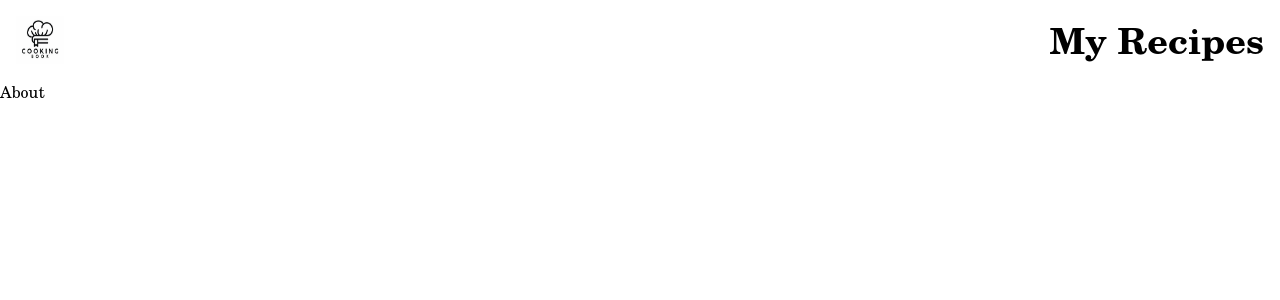
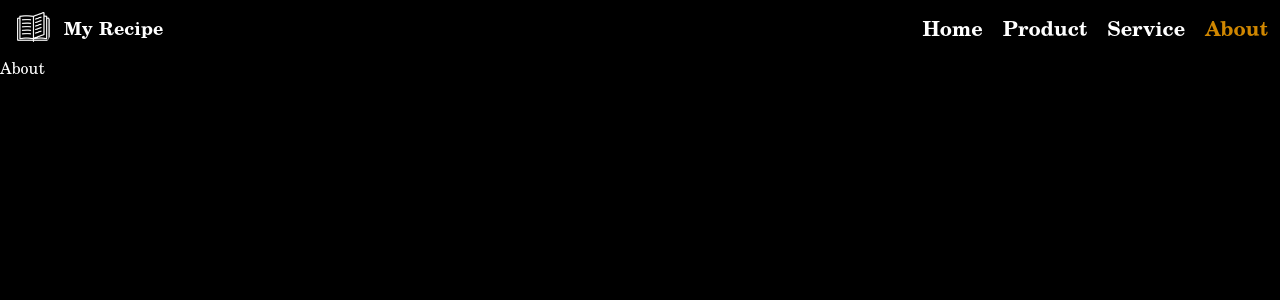
Before and after one commit to Vidushi491/ReactProject-9, a React (Vite) app: page /about in a window 1280 px wide. Shown: the top 300 px of the page. Built offline with nearby package versions, Linux system fonts and the light colour scheme.

Commit message:
updated project 9

```diff
--- a/package.json
+++ b/package.json
@@ -11,7 +11,10 @@
   },
   "dependencies": {
     "@tailwindcss/vite": "^4.1.18",
+    "gsap": "^3.14.2",
+    "motion": "^12.29.2",
     "react": "^19.1.1",
+    "react-bits": "^1.0.5",
     "react-dom": "^19.1.1",
     "react-router-dom": "^7.13.0",
     "tailwindcss": "^4.1.18"
--- a/src/App.jsx
+++ b/src/App.jsx
@@ -1,20 +1,11 @@
-import { Route, Routes } from "react-router-dom"
 import Nav from "./components/Nav"
-import Home from "./components/Home"
-import  Product from "./components/Product"
-import Service from "./components/Service"
-import About from "./components/About"
+import MainRoutes from "./routes/MainRoutes"
 
 const App = () => {
   return (
   <div>
     <Nav/>
-     <Routes>
-    <Route path="/" element={<Home/>}/>
-     <Route path="/product" element={<Product/>}/>
-      <Route path="/service" element={<Service/>}/>
-       <Route path="/about" element={<About/>}/>
-   </Routes>
+    <MainRoutes/>
   </div>
   )
 }
--- /dev/null
+++ b/src/components/BlurText.jsx
@@ -0,0 +1,122 @@
+import { motion } from "motion/react";
+import { useEffect, useRef, useState, useMemo } from "react";
+
+const buildKeyframes = (from, steps) => {
+  const keys = new Set([
+    ...Object.keys(from),
+    ...steps.flatMap(s => Object.keys(s))
+  ]);
+
+  const keyframes = {};
+  keys.forEach(k => {
+    keyframes[k] = [from[k], ...steps.map(s => s[k])];
+  });
+
+  return keyframes;
+};
+
+const BlurText = ({
+  text = "",
+  delay = 200,
+  className = "",
+  animateBy = "words",
+  direction = "top",
+  threshold = 0.1,
+  rootMargin = "0px",
+  animationFrom,
+  animationTo,
+  easing = t => t,
+  onAnimationComplete,
+  stepDuration = 0.35
+}) => {
+  const elements =
+    animateBy === "words" ? text.split(" ") : text.split("");
+
+  const [inView, setInView] = useState(false);
+  const ref = useRef(null);
+
+  useEffect(() => {
+    if (!ref.current) return;
+
+    const observer = new IntersectionObserver(
+      ([entry]) => {
+        if (entry.isIntersecting) {
+          setInView(true);
+          observer.unobserve(ref.current);
+        }
+      },
+      { threshold, rootMargin }
+    );
+
+    observer.observe(ref.current);
+    return () => observer.disconnect();
+  }, [threshold, rootMargin]);
+
+  const defaultFrom = useMemo(
+    () =>
+      direction === "top"
+        ? { filter: "blur(10px)", opacity: 0, y: -50 }
+        : { filter: "blur(10px)", opacity: 0, y: 50 },
+    [direction]
+  );
+
+  const defaultTo = useMemo(
+    () => [
+      {
+        filter: "blur(5px)",
+        opacity: 0.5,
+        y: direction === "top" ? 5 : -5
+      },
+      { filter: "blur(0px)", opacity: 1, y: 0 }
+    ],
+    [direction]
+  );
+
+  const fromSnapshot = animationFrom ?? defaultFrom;
+  const toSnapshots = animationTo ?? defaultTo;
+
+  const stepCount = toSnapshots.length + 1;
+  const totalDuration = stepDuration * (stepCount - 1);
+  const times = Array.from(
+    { length: stepCount },
+    (_, i) => (stepCount === 1 ? 0 : i / (stepCount - 1))
+  );
+
+  return (
+    <p ref={ref} className={`flex flex-wrap ${className}`}>
+      {elements.map((segment, index) => {
+        const animateKeyframes = buildKeyframes(
+          fromSnapshot,
+          toSnapshots
+        );
+
+        return (
+          <motion.span
+            key={index}
+            className="inline-block will-change-[transform,filter,opacity]"
+            initial={fromSnapshot}
+            animate={inView ? animateKeyframes : fromSnapshot}
+            transition={{
+              duration: totalDuration,
+              times,
+              delay: (index * delay) / 1000,
+              ease: easing
+            }}
+            onAnimationComplete={
+              index === elements.length - 1
+                ? onAnimationComplete
+                : undefined
+            }
+          >
+            {segment === " " ? "\u00A0" : segment}
+            {animateBy === "words" &&
+              index < elements.length - 1 &&
+              "\u00A0"}
+          </motion.span>
+        );
+      })}
+    </p>
+  );
+};
+
+export default BlurText;
--- a/src/components/Nav.jsx
+++ b/src/components/Nav.jsx
@@ -1,17 +1,106 @@
 import { useState } from "react"
-import { Link } from "react-router-dom"
+import { NavLink } from "react-router-dom"
 import logo from "../assets/logo.png";
+import BlurText from "./BlurText";
+
 const Nav = () => {
 
 const [open, setOpen] = useState(false)
 
   return (
-  <div>
+  <div className="w-full">
                        {/* FOR MOBILE VIEW  */}
-    <div className="flex justify-between items-center p-4 bg-[--c1]">
-        <img src={logo} alt="logo" className="w-12 h-12"/>
-        <h1 className="font-bold text-4xl">My Recipes</h1>
+    <div className="md:hidden relative">
+
+        <div className=" flex items-center justify-between px-2 h-16 bg-black  shadow">
+
+        <div className="flex items-center gap-16">
+        <img
+        src={logo}
+        alt="logo"
+        className="w-14 h-14 object-cover"
+        />
+        <BlurText
+        text="My Recipe"
+        animateBy="words"
+        direction="top"
+        delay={200}
+        className="font-bold text-lg"
+        />
+        </div>
+        <button
+        onClick={() => setOpen(true)}
+        className="text-2xl font-bold "
+        >
+         ☰
+        </button>
+        </div>
+
+        {open && (
+          <div
+          className="fixed inset-0 bg-black/40 z-40"
+          onClick={()=> setOpen(false)}
+          ></div>
+        )}
+        <div
+        className={`fixed top-0 right-0 h-full w-50 bg-black z-50 transform ${ open ? "translate-x-0" : "translate-x-full"} transition-transform duration-300`}>
+        <button
+        className="p-2 font-bold text-4xl"
+        onClick={()=>setOpen(false)}
+        >
+        Close
+        </button>
+        <ul className="flex mt-6 p-2 flex-col gap-8 font-extrabold text-2xl">
+          <li onClick={()=>setOpen(false)}>
+          <NavLink className = {(e) => (e.isActive ? "text-yellow-600" : "")} to = '/'>Home</NavLink>
+          </li>
+          <li onClick={()=>setOpen(false)}>
+          <NavLink className = {(e) => (e.isActive ? "text-yellow-600" : "")} to = '/product'>Product</NavLink>
+          </li>
+          <li onClick={()=>setOpen(false)}>
+          <NavLink className = {(e) => (e.isActive ? "text-yellow-600" : "")} to = '/service'>Service</NavLink>
+          </li>
+          <li onClick={()=>setOpen(false)}>
+          <NavLink className = {(e) => (e.isActive ? "text-yellow-600" : "")} to = '/about'>About</NavLink>
+          </li>
+        </ul>
+        </div>
     </div>
+                 {/* FOR DESKTOP VIEW  */}
+    <div>
+      <div className="hidden md:flex items-center justify-between px-3 py-2 bg-black shadow">
+        <div className="flex items-center gap-3">
+        <img
+        src={logo}
+        alt="logo"
+        className="w-10 h-10 object-cover rounded-full"
+        />
+        <BlurText
+        text="My Recipe"
+        animateBy="words"
+        direction="top"
+        delay={120}
+        className="font-bold text-lg"
+        />
+        </div>
+
+        <div className="flex gap-5 font-semibold text-xl">
+        <NavLink className = {(e) => (e.isActive ? "text-yellow-600 " : "")}
+        to = '/'>
+        Home
+        </NavLink>
+        <NavLink className = {(e) => (e.isActive ? "text-yellow-600" : "")} to = '/product'>
+        Product
+        </NavLink>
+        <NavLink className = {(e) => (e.isActive ? "text-yellow-600" : "")} to = '/service'>
+        Service
+        </NavLink>
+        <NavLink className = {(e) => (e.isActive ? "text-yellow-600" : "")} to = '/about'>
+        About
+        </NavLink>
+        </div>
+      </div>
+  </div>
 
 
 
@@ -23,14 +112,9 @@ const [open, setOpen] = useState(false)
 
 
 
-
-  </div>
+</div>
 
   )
 }
 
 export default Nav
-        // <Link to="/">Home</Link>
-        // <Link to="/product">Product</Link>
-        // <Link to="/service">Service</Link>
-        // <Link to="/about">About</Link>
--- a/src/index.css
+++ b/src/index.css
@@ -2,7 +2,10 @@
 *{
     font-family:New Century Schoolbook, TeX Gyre Schola, serif;
 }
-
+body{
+    background-color:black;
+    color:white;
+}
 :root{
     --c1:#fbf3f4;
     --c2:#A96461;
--- /dev/null
+++ b/src/routes/MainRoutes.jsx
@@ -0,0 +1,18 @@
+import Home from '../components/Home'
+import Product from '../components/Product'
+import Service from '../components/Service'
+import About from '../components/About'
+import { Route, Routes } from 'react-router-dom'
+
+const MainRoutes = () => {
+  return (
+     <Routes>
+    <Route path="/" element={<Home/>}/>
+     <Route path="/product" element={<Product/>}/>
+      <Route path="/service" element={<Service/>}/>
+       <Route path="/about" element={<About/>}/>
+   </Routes>
+  )
+}
+
+export default MainRoutes
```
Also changed, not shown: src/assets/logo.png, src/components/GradientText.jsx (added), 1 other file (tests, documents, lock files or other folders).
